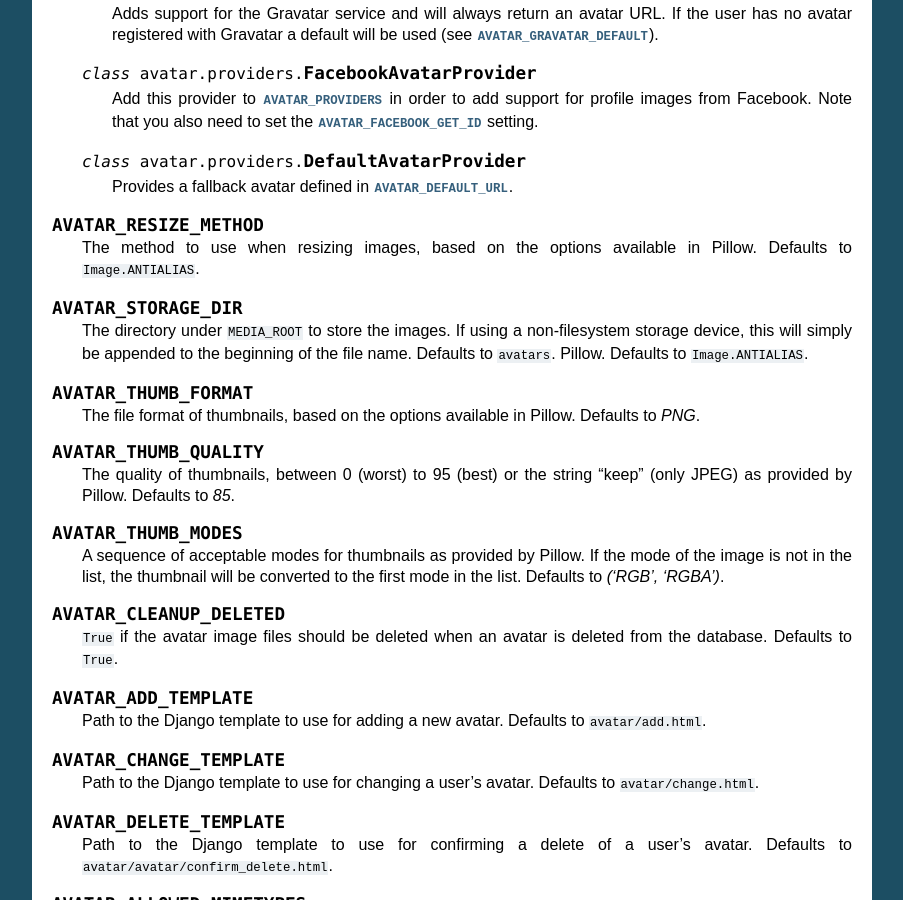
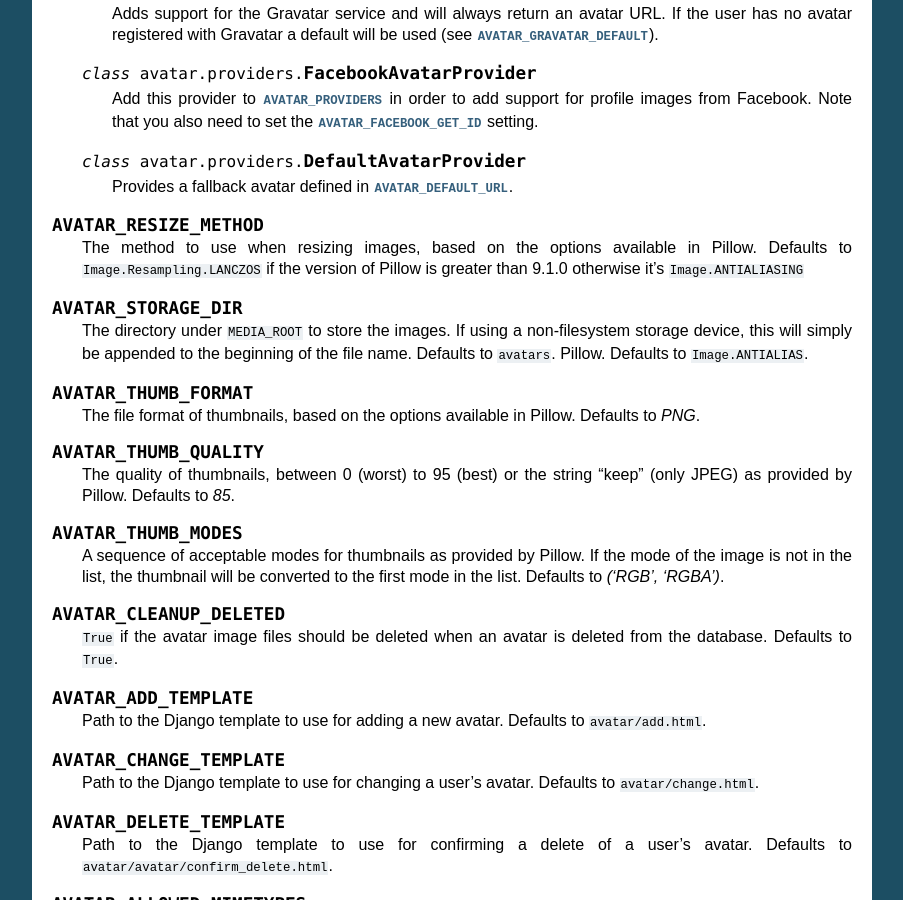
Before and after one commit to jazzband/django-avatar, a Sphinx documentation site: the page built from docs/index.txt, in a window 1280 px wide and 900 px high, scrolled down 3189 px. Shown: the whole window, without its empty margins (198-1101 px from the left). Built offline with Sphinx 7.4.7, drawn with Linux system fonts in a browser that asks for light colours.

Commit message:
doc: update because of #222

```diff
--- a/docs/index.txt
+++ b/docs/index.txt
@@ -211,7 +211,8 @@
 .. py:data:: AVATAR_RESIZE_METHOD
 
     The method to use when resizing images, based on the options available in
-    Pillow. Defaults to ``Image.ANTIALIAS``.
+    Pillow. Defaults to ``Image.Resampling.LANCZOS`` if the version of Pillow
+    is greater than 9.1.0 otherwise it's ``Image.ANTIALIASING``
 
 .. py:data:: AVATAR_STORAGE_DIR
 
```
